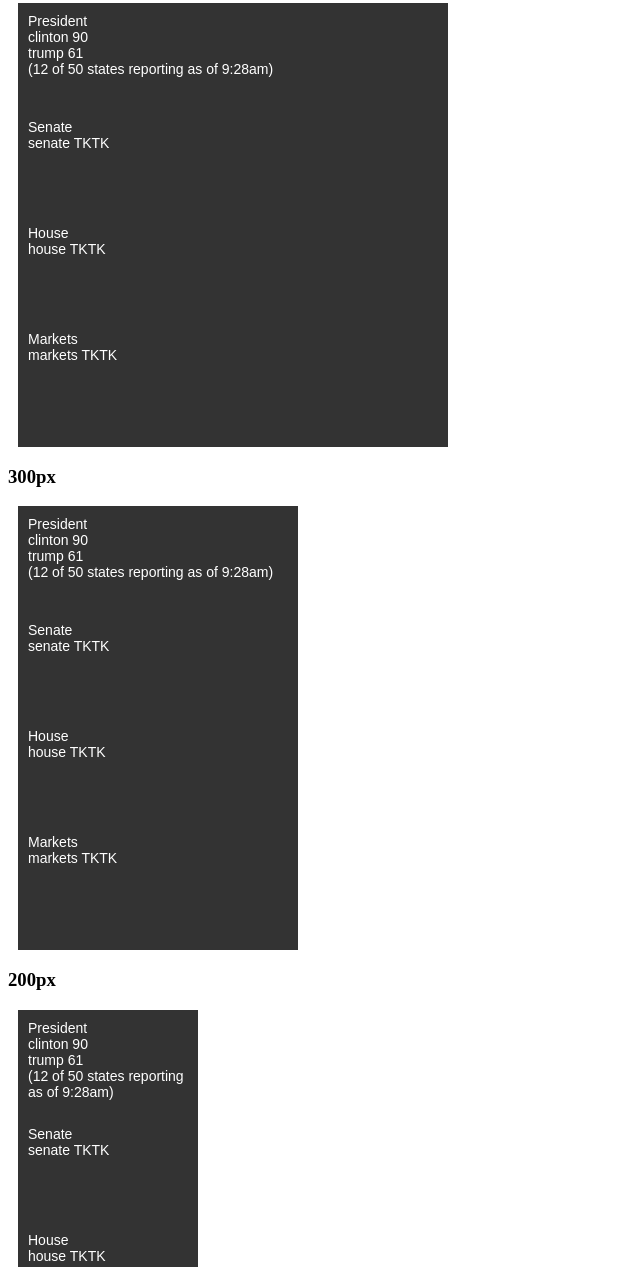
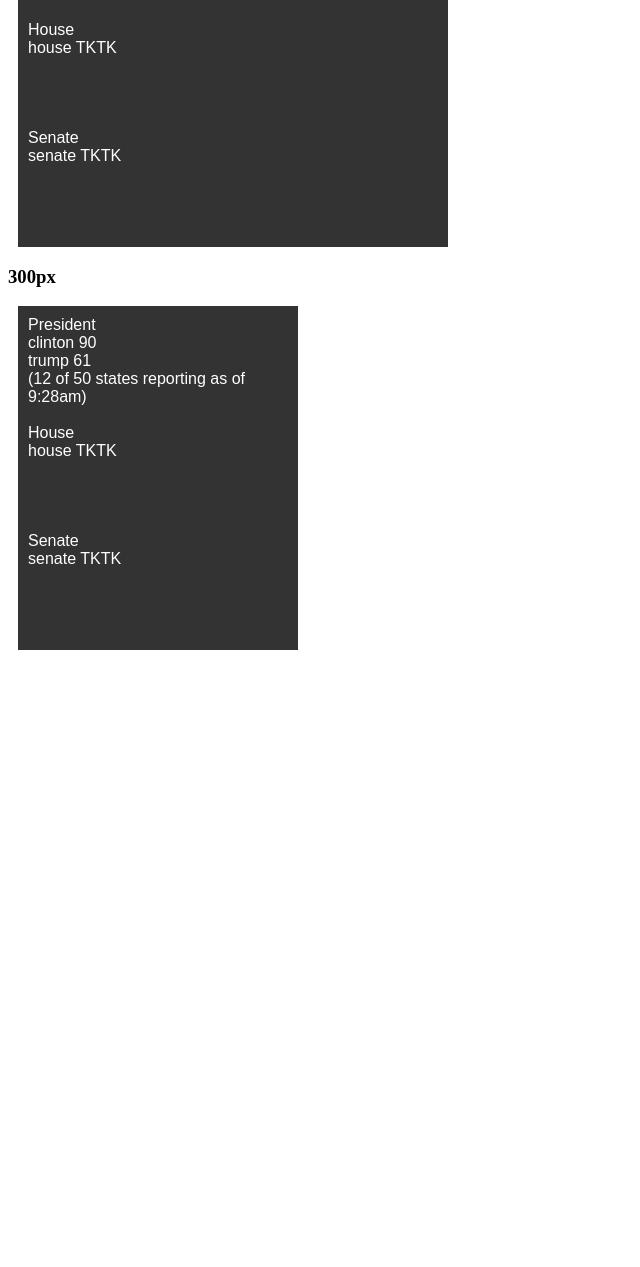
Before and after one commit to ft-interactive/us-election-mini-dashboard, a website: page index.html in a window 1280 px wide. Shown: the part 560-1827 px from the top of the page, without its empty margins (0-640 px from the left). After the commit the page ends 1220 px from the top, so only its background shows below. Drawn offline with nearby package versions, Linux system fonts and the light colour scheme; a small style sheet from the web is missing.

Commit message:
remove markets panel and fix little bug

```diff
--- a/data.json
+++ b/data.json
@@ -3,9 +3,8 @@
   "componentState": {
     "enabledPanels": [
       "president",
-      "senate",
       "house",
-      "markets"
+      "senate"
     ],
     "switchTabEvery": 10000,
     "panelContents": {
@@ -21,9 +20,6 @@
       },
       "house": {
         "foo": "bar"
-      },
-      "markets": {
-        "foo": "bar"
       }
     }
   }
--- a/index.html
+++ b/index.html
@@ -8,7 +8,6 @@
 
 		<script src="https://cdn.polyfill.io/v2/polyfill.min.js"></script>
     <script src="https://cdnjs.cloudflare.com/ajax/libs/handlebars.js/4.0.5/handlebars.min.js"></script>
-    <script src="https://cdnjs.cloudflare.com/ajax/libs/dat-gui/0.6.0/dat.gui.min.js"></script>
 	</head>
 	<body>
     <main></main>
@@ -16,7 +15,7 @@
     <template id="uemd-main-template">
       <section class="uemd">
         {{#each panels}}
-        <article class="uemd__panel uemd__panel--president">
+        <article class="uemd__panel uemd__panel--{{type}}">
           <h5 class="uemd__panel-heading">{{heading}}</h5>
 
           <div class="uemd__panel-content">
@@ -41,10 +40,6 @@
       <p>house TKTK</p>
     </template>
 
-    <template id="uemd-template-markets">
-      <p>markets TKTK</p>
-    </template>
-
     <script src="main.js"></script>
 	</body>
 </html>
--- a/main.css
+++ b/main.css
@@ -10,8 +10,9 @@
 .uemd {
   box-sizing: border-box;
 }
+
 .uemd * {
-  font: 14px MetricWeb, sans-serif;
+  font: 16px MetricWeb, sans-serif;
   margin: 0;
   padding: 0;
   box-sizing: inherit;
--- a/main.js
+++ b/main.js
@@ -1,14 +1,14 @@
 (() => {
   'use strict';
 
-  const demoWidths = [550, 450, 300, 200];
+  const demoWidths = [550, 450, 300];
 
   const mainTemplate = Handlebars.compile(
     document.querySelector('#uemd-main-template').innerHTML
   );
 
   const panelTemplates = {};
-  for (const type of ['president', 'senate', 'house', 'markets']) {
+  for (const type of ['president', 'senate', 'house']) {
     panelTemplates[type] = Handlebars.compile(
       document.querySelector(`#uemd-template-${type}`).innerHTML
     );
@@ -20,6 +20,7 @@
     // prepare the template context
     const context = {
       panels: state.enabledPanels.map(type => ({
+        type,
         heading: `${type[0].toUpperCase()}${type.slice(1)}`,
         content: panelTemplates[type](state.panelContents[type]),
       })),
```
Also changed, not shown: README.md.
